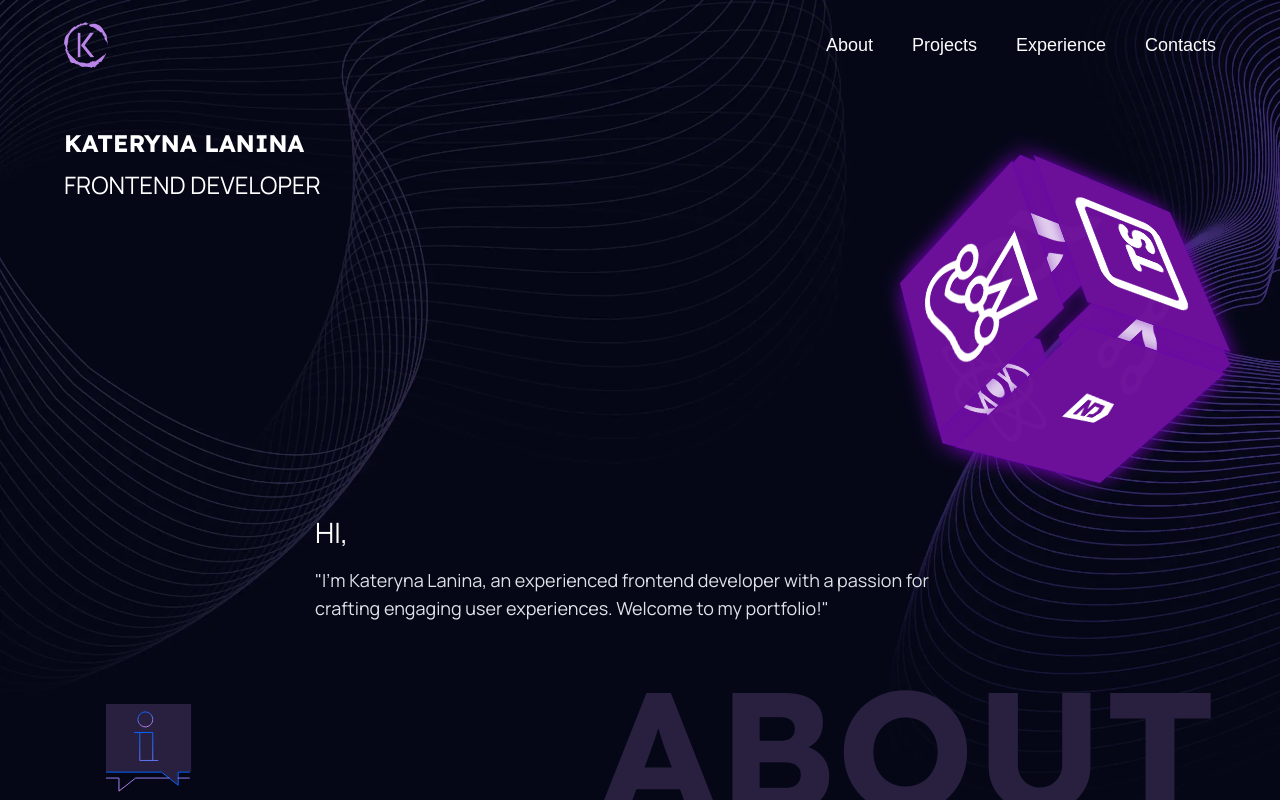
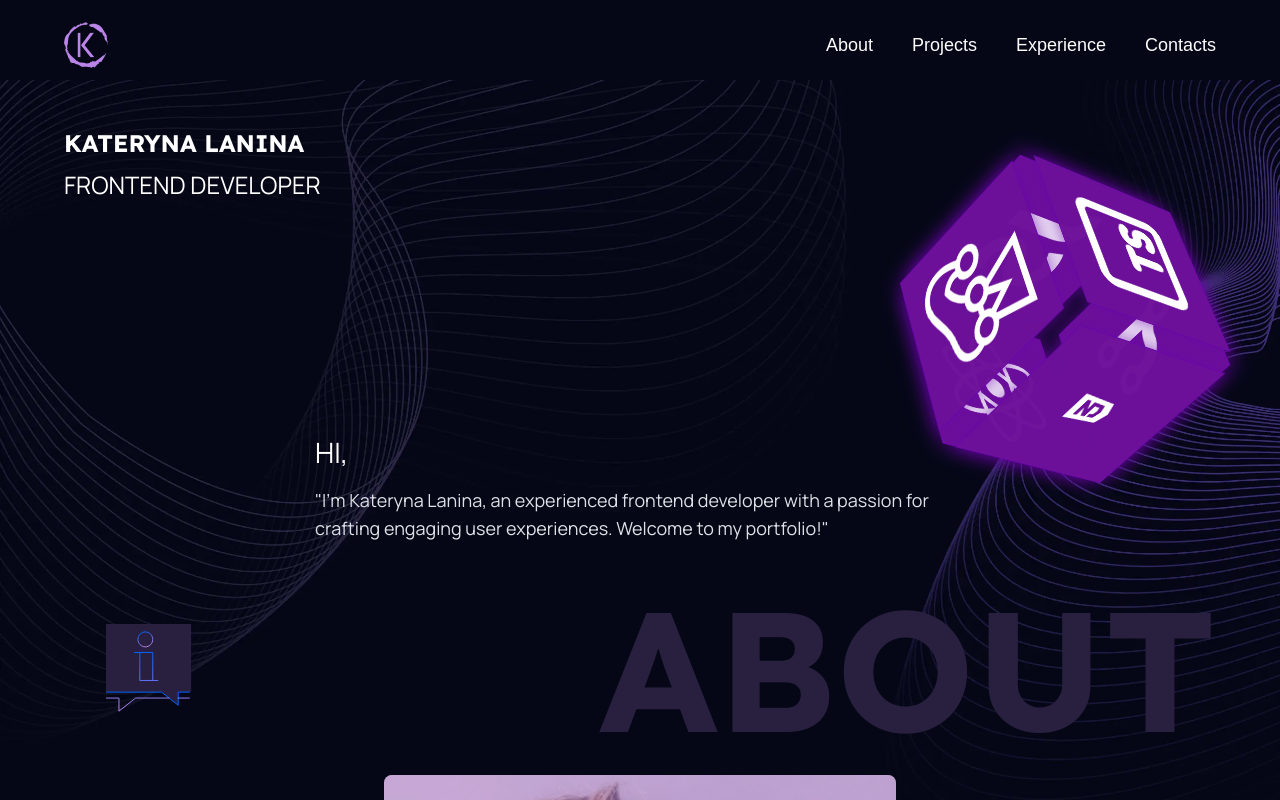
Before and after one commit to lanina90/personal-website, a React (Create React App) app: page / in a window 1280 px wide. Shown: the top 800 px of the page. Built offline with nearby package versions, Linux system fonts and the light colour scheme.

Commit message:
feature: fix header, added link to homepage

```diff
--- a/src/Components/Header/Header.module.css
+++ b/src/Components/Header/Header.module.css
@@ -1,3 +1,14 @@
+.wrapper{
+ position: fixed;
+ width: 100%;
+ top: 0;
+ left: 0;
+ border-radius: 4px;
+ background: var(--dark-blue, #050716);
+ z-index: 1000;
+}
+
+
 .header {
  display: flex;
  align-items: center;
@@ -7,6 +18,7 @@
  height: var(--header-height);
  position: relative;
  z-index: 10;
+
 }
 
 .header img {
--- a/src/Components/Header/Header.tsx
+++ b/src/Components/Header/Header.tsx
@@ -1,12 +1,12 @@
 import React, {useState} from 'react'
+import {ReactComponent as Close} from '../../assets/img/header/close.svg';
+import Logo from '../../assets/img/header/logo.svg'
+import {ReactComponent as Menu} from '../../assets/img/header/menu.svg';
+import {useMedia} from '../../hooks/useMedia'
 import Container from '../Container/Container'
-import Logo from '../../assets/img/header/logo.svg'
-import {useMedia} from '../../hooks/useMedia'
+import styles from './Header.module.css'
+import DesktopMenu from './MenuDesc/DesktopMenu';
 import MobileMenu from './MenuMob/MobileMenu';
-import DesktopMenu from './MenuDesc/DesktopMenu';
-import {ReactComponent as Menu} from '../../assets/img/header/menu.svg';
-import {ReactComponent as Close} from '../../assets/img/header/close.svg';
-import styles from './Header.module.css'
 
 const Header = () => {
   const {isMobile} = useMedia()
@@ -15,10 +15,10 @@ const Header = () => {
    setIsOpen(!isOpen)
  }
   return (
-   <>
+   <header className={styles.wrapper}>
      {isOpen && <div className={styles.background}/> }
-     <Container component="header" className={ styles.header}>
-       <img src={Logo} alt="Logo"/>
+     <Container component="div" className={styles.header}>
+       <a href="/personal-website"><img src={Logo} alt="Logo"/></a>
        {isMobile
          ? isOpen
            ? <Close onClick={onClickMenu} style={{cursor: 'pointer'}}/>
@@ -27,7 +27,7 @@ const Header = () => {
        }
      </Container>
      {isOpen && <MobileMenu/>}
-   </>
+   </header>
   )
 }
 
--- a/src/Components/Hero/Hero.module.css
+++ b/src/Components/Hero/Hero.module.css
@@ -3,6 +3,7 @@
  justify-content: space-between;
  color: var(--text-color);
  gap: 5vw;
+ padding-top: 10vh;
 }
 
 .title {
```
